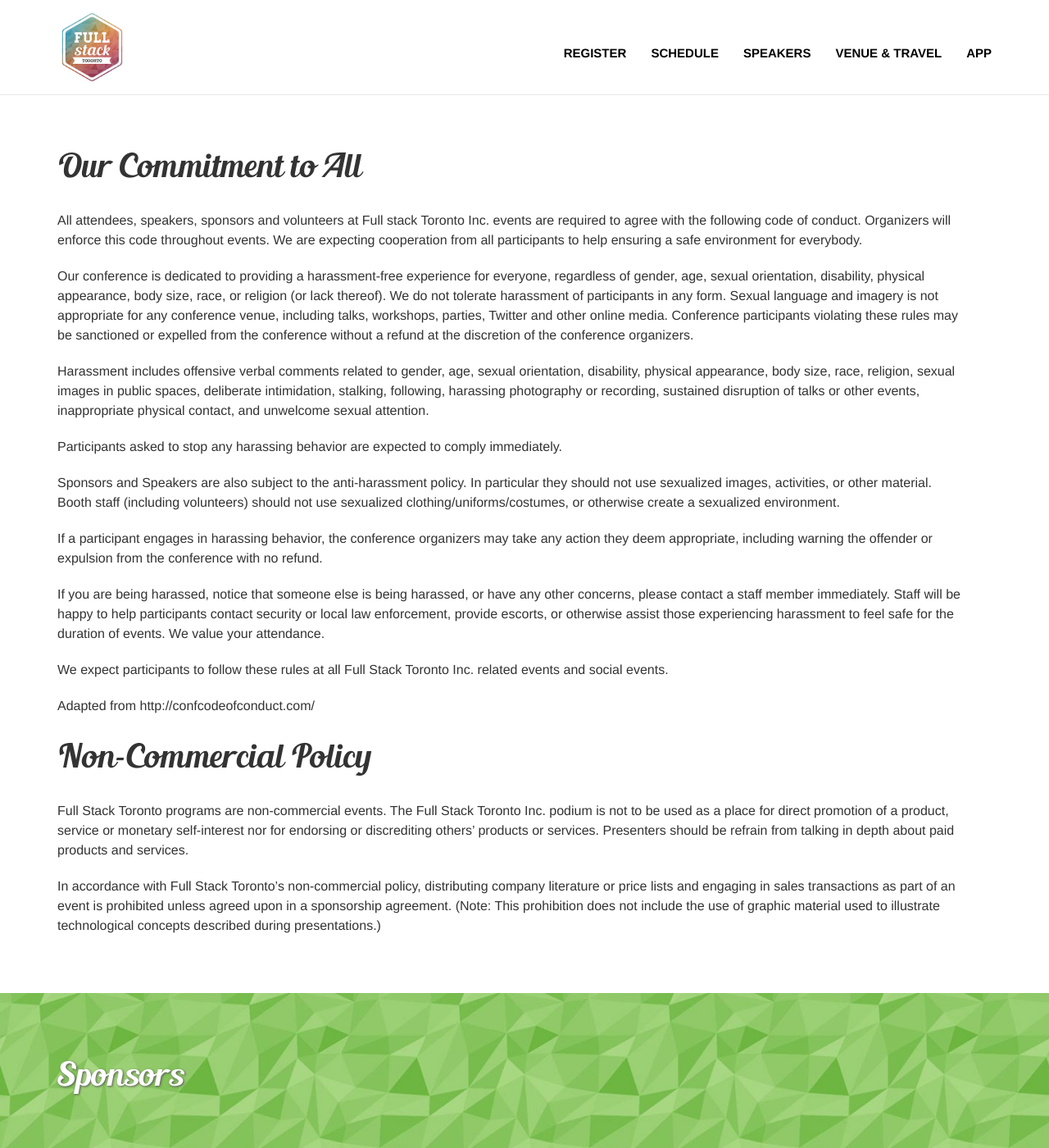
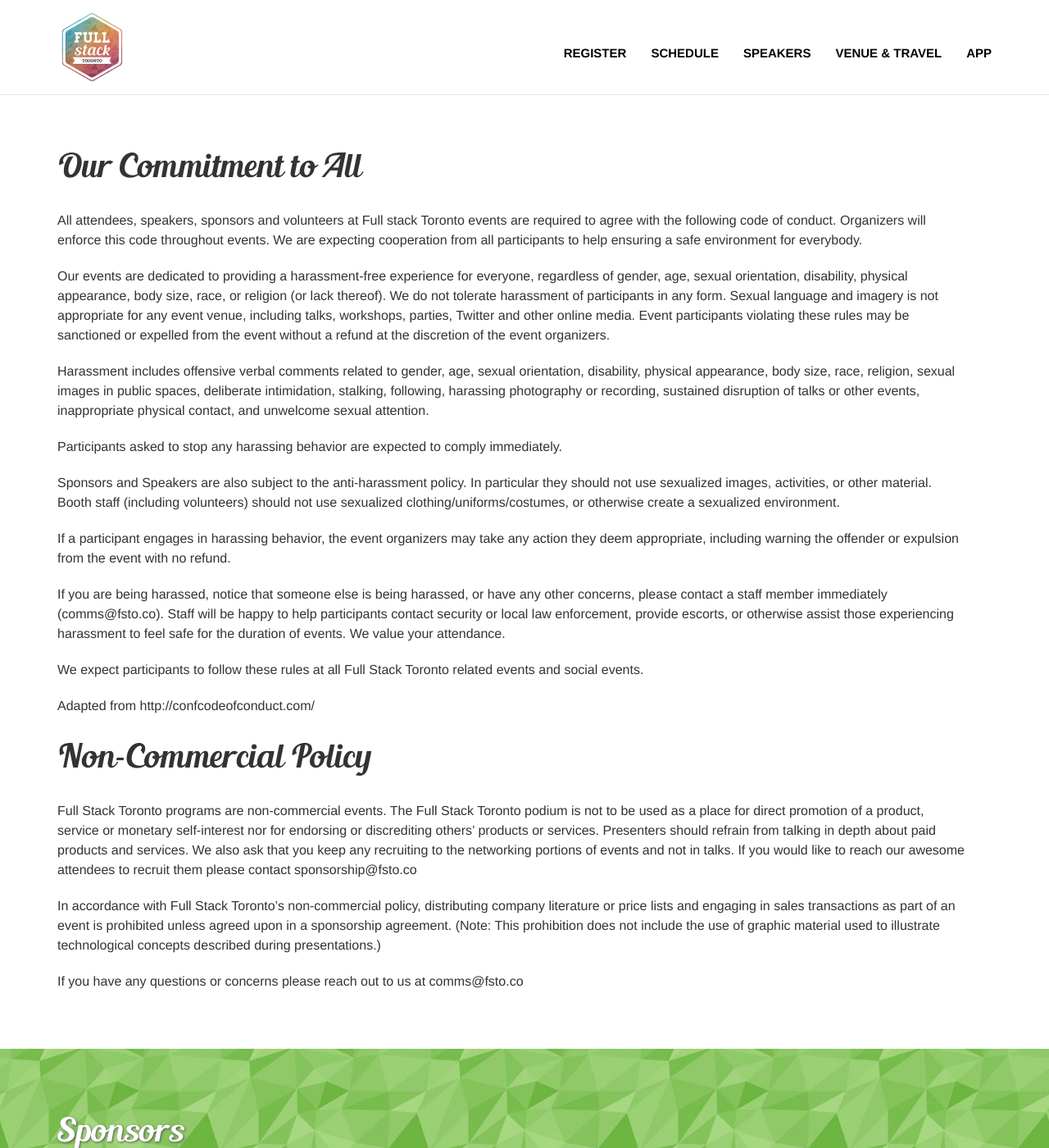
Before and after one commit to fullstackto/fstoco2016, a Jekyll site: the page built from code-of-conduct/index.html, in a window 1280 px wide and 1400 px high, scrolled down 287 px. Shown: the whole window at 82% size. Built offline with Jekyll 4.4.1, drawn with Linux system fonts in a browser that asks for light colours.

Commit message:
COC updates

```diff
--- a/code-of-conduct/index.html
+++ b/code-of-conduct/index.html
@@ -6,9 +6,9 @@
   <div class="container">
     <div class="row col-md-12">
       <h2>Our Commitment to All</h2>
-      <p>All attendees, speakers, sponsors and volunteers at Full stack Toronto Inc. events are required to agree with the following code of conduct. Organizers will enforce this code throughout events. We are expecting cooperation from all participants to help ensuring a safe environment for everybody.</p>
+      <p>All attendees, speakers, sponsors and volunteers at Full stack Toronto events are required to agree with the following code of conduct. Organizers will enforce this code throughout events. We are expecting cooperation from all participants to help ensuring a safe environment for everybody.</p>
 
-      <p>Our conference is dedicated to providing a harassment-free experience for everyone, regardless of gender, age, sexual orientation, disability, physical appearance, body size, race, or religion (or lack thereof). We do not tolerate harassment of participants in any form. Sexual language and imagery is not appropriate for any conference venue, including talks, workshops, parties, Twitter and other online media. Conference participants violating these rules may be sanctioned or expelled from the conference without a refund at the discretion of the conference organizers.</p>
+      <p>Our events are dedicated to providing a harassment-free experience for everyone, regardless of gender, age, sexual orientation, disability, physical appearance, body size, race, or religion (or lack thereof). We do not tolerate harassment of participants in any form. Sexual language and imagery is not appropriate for any event venue, including talks, workshops, parties, Twitter and other online media. Event participants violating these rules may be sanctioned or expelled from the event without a refund at the discretion of the event organizers.</p>
 
       <p>Harassment includes offensive verbal comments related to gender, age, sexual orientation, disability, physical appearance, body size, race, religion, sexual images in public spaces, deliberate intimidation, stalking, following, harassing photography or recording, sustained disruption of talks or other events, inappropriate physical contact, and unwelcome sexual attention.</p>
 
@@ -16,18 +16,20 @@
 
       <p>Sponsors and Speakers are also subject to the anti-harassment policy. In particular they should not use sexualized images, activities, or other material. Booth staff (including volunteers) should not use sexualized clothing/uniforms/costumes, or otherwise create a sexualized environment.</p>
 
-      <p>If a participant engages in harassing behavior, the conference organizers may take any action they deem appropriate, including warning the offender or expulsion from the conference with no refund.</p>
+      <p>If a participant engages in harassing behavior, the event organizers may take any action they deem appropriate, including warning the offender or expulsion from the event with no refund.</p>
 
-      <p>If you are being harassed, notice that someone else is being harassed, or have any other concerns, please contact a staff member immediately. Staff will be happy to help participants contact security or local law enforcement, provide escorts, or otherwise assist those experiencing harassment to feel safe for the duration of events. We value your attendance.</p>
+      <p>If you are being harassed, notice that someone else is being harassed, or have any other concerns, please contact a staff member immediately (comms@fsto.co). Staff will be happy to help participants contact security or local law enforcement, provide escorts, or otherwise assist those experiencing harassment to feel safe for the duration of events. We value your attendance.</p>
 
-      <p>We expect participants to follow these rules at all Full Stack Toronto Inc. related events and social events.</p>
+      <p>We expect participants to follow these rules at all Full Stack Toronto related events and social events.</p>
 
       <p>Adapted from http://confcodeofconduct.com/</p>
 
       <h2>Non-Commercial Policy</h2>
-      <p>Full Stack Toronto programs are non-commercial events. The Full Stack Toronto Inc. podium is not to be used as a place for direct promotion of a product, service or monetary self-interest nor for endorsing or discrediting others’ products or services. Presenters should be refrain from talking in depth about paid products and services.</p>
+      <p>Full Stack Toronto programs are non-commercial events. The Full Stack Toronto podium is not to be used as a place for direct promotion of a product, service or monetary self-interest nor for endorsing or discrediting others’ products or services. Presenters should refrain from talking in depth about paid products and services. We also ask that you keep any recruiting to the networking portions of events and not in talks. If you would like to reach our awesome attendees to recruit them please contact sponsorship@fsto.co</p>
 
       <p>In accordance with Full Stack Toronto’s non-commercial policy, distributing company literature or price lists and engaging in sales transactions as part of an event is prohibited unless agreed upon in a sponsorship agreement. (Note: This prohibition does not include the use of graphic material used to illustrate technological concepts described during presentations.)</p>
+
+      <p>If you have any questions or concerns please reach out to us at comms@fsto.co</p>
     </div>
   </div>
 </section>
```
